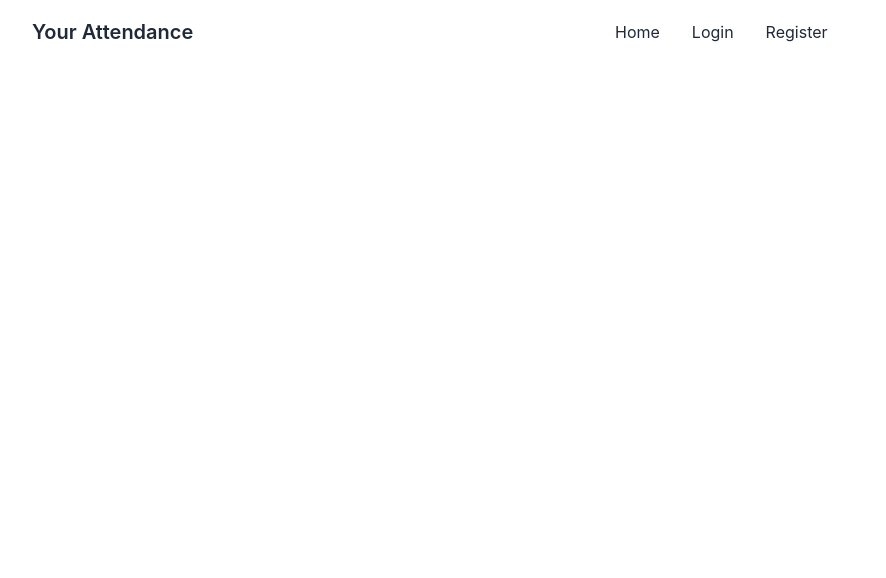
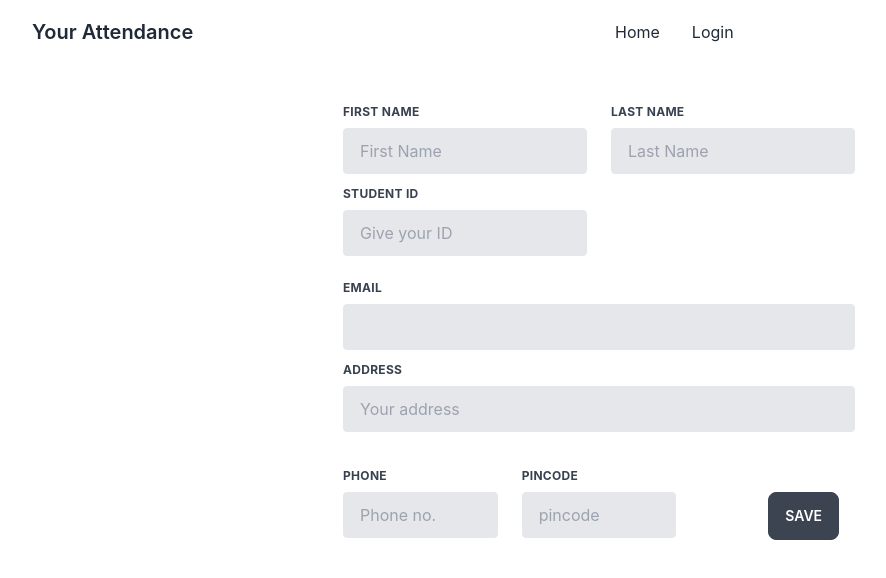
Before and after one commit to anusuya-bhattacharjee/school-management-client, a React (Create React App) app: page /profile in a window 1280 px wide. Shown: the top 578 px of the page, without its empty margins (41-927 px from the left). Built offline with nearby package versions, Linux system fonts and the light colour scheme; no server answers.

Commit message:
student-profile

```diff
--- a/src/App.js
+++ b/src/App.js
@@ -5,6 +5,7 @@ import Signup from './Pages/Login/Signup';
 import Navbar from './Pages/Navbar/Navbar';
 import Login from './Pages/Login/Login';
 import ForgotPassword from './Pages/Login/ForgotPassword';
+import Profile from './Pages/Profile/Profile';
 
 function App() {
   return (
@@ -15,6 +16,7 @@ function App() {
           <Route path="/signup" element={<Signup></Signup>}></Route>
           <Route path="/login" element={<Login></Login>}></Route>
           <Route path="/forgot" element={<ForgotPassword></ForgotPassword>}></Route>
+          <Route path="/profile" element={<Profile></Profile>}></Route>
         </Routes>
     </div>
   );
--- a/src/Pages/Calendar/Calendar.js
+++ b/src/Pages/Calendar/Calendar.js
@@ -7,11 +7,11 @@ import DatePicker from "react-multi-date-picker";
 
 const Calendar = ({ date, setDate }) => {
   return (
-    <div class="hero min-h-screen bg-gradient-to-r from-indigo-500 via-purple-500 to-pink-500">
+    <div className="hero min-h-screen bg-gradient-to-r from-indigo-500 via-purple-500 to-pink-500">
       <div className="hero-content flex-col lg:flex-row-reverse">
         <img
           src="https://www.collinsdictionary.com/images/full/school_309241295.jpg"
-          class="max-w-sm rounded-lg shadow-2xl ml-6"
+          className="max-w-sm rounded-lg shadow-2xl ml-6"
           alt=""
         />
         <div>
--- a/src/Pages/Footer/Footer.js
+++ b/src/Pages/Footer/Footer.js
@@ -2,15 +2,15 @@ import React from 'react';
 
 const Footer = () => {
     return (
-        <footer class="footer p-10 bg-neutral text-neutral-content">
+        <footer className="footer p-10 bg-neutral text-neutral-content">
   <div>
     <svg width="50" height="50" viewBox="0 0 24 24" xmlns="http://www.w3.org/2000/svg" fill-rule="evenodd" clip-rule="evenodd" class="fill-current"><path d="M22.672 15.226l-2.432.811.841 2.515c.33 1.019-.209 2.127-1.23 2.456-1.15.325-2.148-.321-2.463-1.226l-.84-2.518-5.013 1.677.84 2.517c.391 1.203-.434 2.542-1.831 2.542-.88 0-1.601-.564-1.86-1.314l-.842-2.516-2.431.809c-1.135.328-2.145-.317-2.463-1.229-.329-1.018.211-2.127 1.231-2.456l2.432-.809-1.621-4.823-2.432.808c-1.355.384-2.558-.59-2.558-1.839 0-.817.509-1.582 1.327-1.846l2.433-.809-.842-2.515c-.33-1.02.211-2.129 1.232-2.458 1.02-.329 2.13.209 2.461 1.229l.842 2.515 5.011-1.677-.839-2.517c-.403-1.238.484-2.553 1.843-2.553.819 0 1.585.509 1.85 1.326l.841 2.517 2.431-.81c1.02-.33 2.131.211 2.461 1.229.332 1.018-.21 2.126-1.23 2.456l-2.433.809 1.622 4.823 2.433-.809c1.242-.401 2.557.484 2.557 1.838 0 .819-.51 1.583-1.328 1.847m-8.992-6.428l-5.01 1.675 1.619 4.828 5.011-1.674-1.62-4.829z"></path></svg>
     <p>ACME Industries Ltd.<br/>Providing reliable tech since 1992</p>
   </div>
   <div>
 
-    <span class="footer-title">Social</span>
-    <div class="grid grid-flow-col gap-4">
+    <span className="footer-title">Social</span>
+    <div className="grid grid-flow-col gap-4">
       <a><svg xmlns="http://www.w3.org/2000/svg" width="24" height="24" viewBox="0 0 24 24" class="fill-current"><path d="M24 4.557c-.883.392-1.832.656-2.828.775 1.017-.609 1.798-1.574 2.165-2.724-.951.564-2.005.974-3.127 1.195-.897-.957-2.178-1.555-3.594-1.555-3.179 0-5.515 2.966-4.797 6.045-4.091-.205-7.719-2.165-10.148-5.144-1.29 2.213-.669 5.108 1.523 6.574-.806-.026-1.566-.247-2.229-.616-.054 2.281 1.581 4.415 3.949 4.89-.693.188-1.452.232-2.224.084.626 1.956 2.444 3.379 4.6 3.419-2.07 1.623-4.678 2.348-7.29 2.04 2.179 1.397 4.768 2.212 7.548 2.212 9.142 0 14.307-7.721 13.995-14.646.962-.695 1.797-1.562 2.457-2.549z"></path></svg></a>
       <a><svg xmlns="http://www.w3.org/2000/svg" width="24" height="24" viewBox="0 0 24 24" class="fill-current"><path d="M19.615 3.184c-3.604-.246-11.631-.245-15.23 0-3.897.266-4.356 2.62-4.385 8.816.029 6.185.484 8.549 4.385 8.816 3.6.245 11.626.246 15.23 0 3.897-.266 4.356-2.62 4.385-8.816-.029-6.185-.484-8.549-4.385-8.816zm-10.615 12.816v-8l8 3.993-8 4.007z"></path></svg></a>
       <a><svg xmlns="http://www.w3.org/2000/svg" width="24" height="24" viewBox="0 0 24 24" class="fill-current"><path d="M9 8h-3v4h3v12h5v-12h3.642l.358-4h-4v-1.667c0-.955.192-1.333 1.115-1.333h2.885v-5h-3.808c-3.596 0-5.192 1.583-5.192 4.615v3.385z"></path></svg></a>
--- a/src/Pages/Home/Home.js
+++ b/src/Pages/Home/Home.js
@@ -1,13 +1,11 @@
 import React from 'react';
 import Calendars from '../Calendar/Calendars';
 import Footer from '../Footer/Footer';
-import Navbar from '../Navbar/Navbar';
 
 
 const Home = () => {
     return (
         <div>
-
          <Calendars></Calendars>
          {/* <Footer></Footer> */}
         </div>
--- a/src/Pages/Navbar/Navbar.js
+++ b/src/Pages/Navbar/Navbar.js
@@ -17,22 +17,22 @@ const Navbar = () => {
         navigate('/');
     }
   return (
-    <div class="navbar bg-base-100">
-    <div class="navbar-start">
-      <div class="dropdown">
-        <label tabindex="0" class="btn btn-ghost lg:hidden">
-          <svg xmlns="http://www.w3.org/2000/svg" class="h-5 w-5" fill="none" viewBox="0 0 24 24" stroke="currentColor"><path stroke-linecap="round" stroke-linejoin="round" stroke-width="2" d="M4 6h16M4 12h8m-8 6h16" /></svg>
+    <div className="navbar bg-base-100">
+    <div className="navbar-start">
+      <div className="dropdown">
+        <label tabindex="0" className="btn btn-ghost lg:hidden">
+          <svg xmlns="http://www.w3.org/2000/svg" className="h-5 w-5" fill="none" viewBox="0 0 24 24" stroke="currentColor"><path stroke-linecap="round" stroke-linejoin="round" stroke-width="2" d="M4 6h16M4 12h8m-8 6h16" /></svg>
         </label>
-        <ul tabindex="0" class="menu menu-compact dropdown-content mt-3 p-2 shadow bg-base-100 rounded-box w-52">
+        <ul tabindex="0" className="menu menu-compact dropdown-content mt-3 p-2 shadow bg-base-100 rounded-box w-52">
         <li><a href="/"> Home</a></li>
           <li><a href="/login">Login</a></li>
 
-          {user?   <li tabindex="0"> <a class="justify-between">
+          {user?   <li tabindex="0"> <a className="justify-between">
              User
-              <svg class="fill-current" xmlns="http://www.w3.org/2000/svg" width="24" height="24" viewBox="0 0 24 24"><path d="M8.59,16.58L13.17,12L8.59,7.41L10,6L16,12L10,18L8.59,16.58Z"/></svg>
+              <svg className="fill-current" xmlns="http://www.w3.org/2000/svg" width="24" height="24" viewBox="0 0 24 24"><path d="M8.59,16.58L13.17,12L8.59,7.41L10,6L16,12L10,18L8.59,16.58Z"/></svg>
             </a>
-            <ul class="p-2">
-              <li><a>Profile</a></li>
+            <ul className="p-2">
+              <li><a href="/profile" >Profile</a></li>
               <li><a onClick={logout}>Logout</a></li>
             </ul>
           </li> :  <li><a  href="/login">Login</a></li>}
@@ -42,23 +42,23 @@ const Navbar = () => {
       </div>
 
 
-      <a class="btn btn-ghost normal-case text-xl">Your Attendance</a>
+      <a className="btn btn-ghost normal-case text-xl">Your Attendance</a>
     </div>
-    <div class="navbar-center hidden lg:flex">
-      <ul class="menu menu-horizontal p-0">
+    <div className="navbar-center hidden lg:flex">
+      <ul className="menu menu-horizontal p-0">
       <li><a href="/"> Home</a></li>
 
-        {user?   <li tabindex="0"> <a class="justify-between">
+        {user?   <li tabindex="0"> <a className="justify-between">
              User
-              <svg class="fill-current" xmlns="http://www.w3.org/2000/svg" width="24" height="24" viewBox="0 0 24 24"><path d="M8.59,16.58L13.17,12L8.59,7.41L10,6L16,12L10,18L8.59,16.58Z"/></svg>
+              <svg className="fill-current" xmlns="http://www.w3.org/2000/svg" width="24" height="24" viewBox="0 0 24 24"><path d="M8.59,16.58L13.17,12L8.59,7.41L10,6L16,12L10,18L8.59,16.58Z"/></svg>
             </a>
-            <ul class="p-2">
-              <li><a>Profile</a></li>
+            <ul className="p-2">
+              <li><a href="/profile">Profile</a></li>
               <li><a onClick={logout}>Logout</a></li>
             </ul>
           </li> :  <li><a  href="/login">Login</a></li>}
 
-        <li><a href="/signup">Register</a></li>
+        {/* <li><a href="/signup">Register</a></li> */}
       </ul>
     </div>
   </div>
--- /dev/null
+++ b/src/Pages/Profile/Profile.js
@@ -0,0 +1,200 @@
+import React, { useEffect, useState } from "react";
+import { useAuthState } from "react-firebase-hooks/auth";
+import app from "../../firebase.init";
+import { getAuth } from "firebase/auth";
+
+const auth = getAuth(app);
+
+const Profile = () => {
+  const [student] = useAuthState(auth);
+  const [studentDetails, setStudentDetails] = useState({});
+
+  useEffect(() => {
+    fetch(`http://localhost:5000/studentDetails/${student && student.email}`)
+      .then((res) => res.json())
+      .then((data) => setStudentDetails(data));
+  }, []);
+
+  const handleFormSubmit = (event) => {
+    event.preventDefault();
+    const firstName = event.target.firstName.value;
+    const lastName = event.target.lastName.value;
+    const email_address = event.target.email_address.value;
+    const address = event.target.address.value;
+    const phone = event.target.phone.value;
+    const studentId = event.target.studentId.value;
+    const pincode = event.target.pincode.value;
+
+    const Student = {
+      studentId,
+      firstName,
+      lastName,
+      email_address,
+      address,
+      pincode,
+      phone
+    };
+
+    fetch("http://localhost:5000/addStudentDetails", {
+      method: "POST",
+      headers: { "Content-Type": "application/json" },
+      body: JSON.stringify(Student),
+    })
+      .then((res) => res.json())
+      .then((data) => {
+        console.log(data);
+        alert("Your Information added successfully!!");
+      });
+  };
+
+  return (
+    <div className="flex justify-center mt-10">
+      <form class="w-full max-w-lg" onSubmit={handleFormSubmit}>
+        <div class="flex flex-wrap -mx-3 mb-6">
+          <div class="w-full md:w-1/2 px-3 mb-6 md:mb-0">
+            <label
+              class="block uppercase tracking-wide text-gray-700 text-xs font-bold mb-2"
+              for="grid-first-name"
+            >
+              First Name
+            </label>
+            <input
+              class="appearance-none block w-full bg-gray-200 text-gray-700 border border-gray-200 rounded py-3 px-4 leading-tight focus:outline-none focus:bg-white focus:border-gray-500"
+              id="grid-first-name"
+              type="text"
+              name="firstName"
+              defaultValue={studentDetails.firstName}
+              placeholder="First Name"
+            />
+          </div>
+          <div class="w-full md:w-1/2 px-3">
+            <label
+              class="block uppercase tracking-wide text-gray-700 text-xs font-bold mb-2"
+              for="grid-last-name"
+            >
+              Last Name
+            </label>
+            <input
+              class="appearance-none block w-full bg-gray-200 text-gray-700 border border-gray-200 rounded py-3 px-4 leading-tight focus:outline-none focus:bg-white focus:border-gray-500"
+              id="grid-last-name"
+              type="text"
+              name="lastName"
+              defaultValue={studentDetails.lastName}
+              placeholder="Last Name"
+            />
+          </div>
+
+          <div class="w-full md:w-1/2 px-3 mt-3">
+            <label
+              class="block uppercase tracking-wide text-gray-700 text-xs font-bold mb-2"
+              for="grid-last-name"
+            >
+              Student Id
+            </label>
+            <input
+              class="appearance-none block w-full bg-gray-200 text-gray-700 border border-gray-200 rounded py-3 px-4 leading-tight focus:outline-none focus:bg-white focus:border-gray-500"
+              id="grid-last-name"
+              type="text"
+              name="studentId"
+              defaultValue={studentDetails.studentId}
+              placeholder="Give your ID"
+            />
+          </div>
+        </div>
+
+        <div class="flex flex-wrap -mx-3 mb-6">
+          <div class="w-full px-3">
+            <label
+              class="block uppercase tracking-wide text-gray-700 text-xs font-bold mb-2"
+              for="grid-password"
+            >
+              Email
+            </label>
+            <input
+              class="appearance-none block w-full bg-gray-200 text-gray-700 border border-gray-200 rounded py-3 px-4 mb-3 leading-tight focus:outline-none focus:bg-white focus:border-gray-500"
+              id="grid-password"
+              name="email_address"
+              type="email"
+              value={student && student.email}
+            />
+          </div>
+
+          <div class="w-full px-3">
+            <label
+              class="block uppercase tracking-wide text-gray-700 text-xs font-bold mb-2"
+              for="address"
+            >
+              ADDRESS
+            </label>
+            <input
+              class="appearance-none block w-full bg-gray-200 text-gray-700 border border-gray-200 rounded py-3 px-4 mb-3 leading-tight focus:outline-none focus:bg-white focus:border-gray-500"
+              id="grid-password"
+              name="address"
+              type="address"
+              defaultValue={studentDetails.address}
+              placeholder="Your address"
+            />
+          </div>
+
+          {/* <div className="ml-3">
+            <label
+              class="block uppercase tracking-wide text-gray-700 text-xs font-bold mb-2"
+              for="file_input"
+            >
+              UPLOAD IMAGE
+            </label>
+            <input
+              class="appearance-none block w-full bg-gray-200 text-gray-700 border border-gray-200 rounded py-3 px-4 mb-3 leading-tight focus:outline-none focus:bg-white focus:border-gray-500"
+              aria-describedby="file_input_help"
+              id="file_input"
+              type="file"
+            />
+            <p
+              class="mt-1 text-sm text-gray-500 dark:text-gray-300"
+              id="file_input_help"
+            >
+              SVG, PNG, JPG or GIF (MAX. 800x400px).
+            </p>
+          </div> */}
+        </div>
+        <div class="flex flex-wrap -mx-3 mb-2">
+          <div class="w-full md:w-1/3 px-3 mb-6 md:mb-0">
+            <label
+              class="block uppercase tracking-wide text-gray-700 text-xs font-bold mb-2"
+              for="phone"
+            >
+              Phone
+            </label>
+            <input
+              class="appearance-none block w-full bg-gray-200 text-gray-700 border border-gray-200 rounded py-3 px-4 leading-tight focus:outline-none focus:bg-white focus:border-gray-500"
+              id="grid-zip"
+              type="text"
+              name="phone"
+              defaultValue={studentDetails.phone}
+              placeholder="Phone no."
+            />
+          </div>
+          <div class="w-full md:w-1/3 px-3 mb-6 md:mb-0">
+            <label
+              class="block uppercase tracking-wide text-gray-700 text-xs font-bold mb-2"
+              for="grid-zip"
+            >
+              PINCODE
+            </label>
+            <input
+              class="appearance-none block w-full bg-gray-200 text-gray-700 border border-gray-200 rounded py-3 px-4 leading-tight focus:outline-none focus:bg-white focus:border-gray-500"
+              id="grid-zip"
+              type="text"
+              name="pincode"
+              defaultValue={studentDetails.pincode}
+              placeholder="pincode"
+            />
+          </div>
+          <input type="submit" className="btn mt-6 ml-20" value="SAVE" />
+        </div>
+      </form>
+    </div>
+  );
+};
+
+export default Profile;
```
